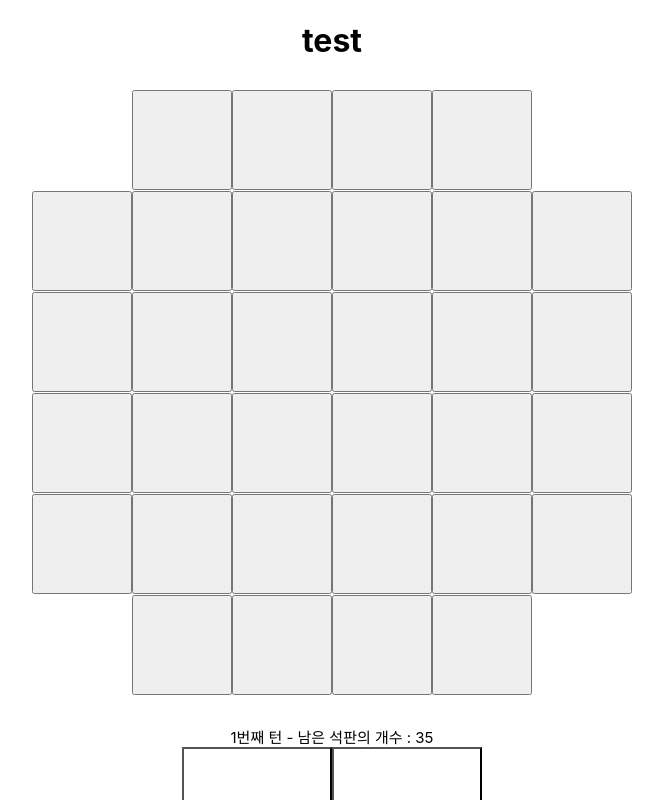
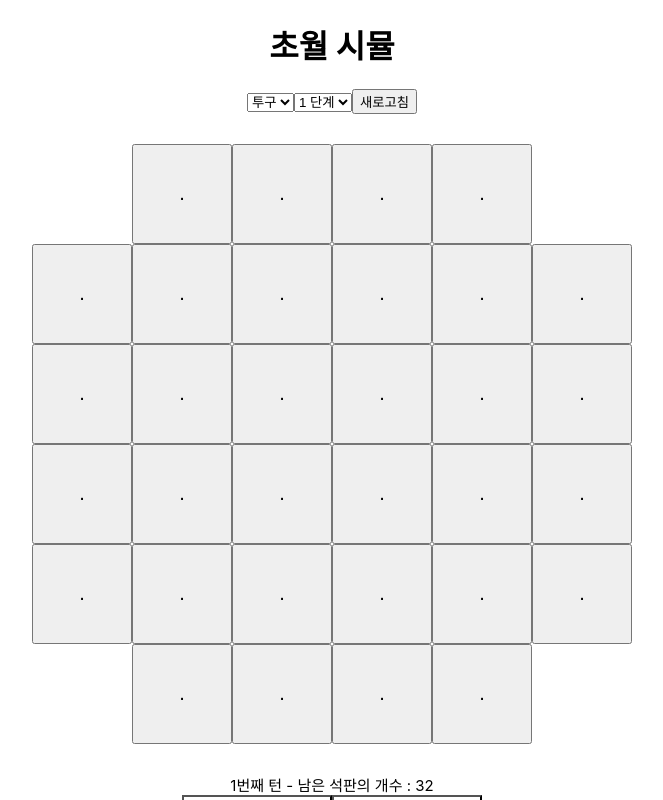
Before and after one commit to wkdtpgns5016/transcendence-simulator, a React (Create React App) app: page / in a window 1280 px wide. Shown: the top 800 px of the page, without its empty margins (308-971 px from the left). Built offline with nearby package versions, Linux system fonts and the light colour scheme.

Commit message:
Feat: 특수 장판 수정 및 장비 부위별 효과 장판 생성
1. 장비 별 장판 모양 구현
2. 특수 장판 - 복제, 축복, 신비 기능 수정

```diff
--- a/src/App.js
+++ b/src/App.js
@@ -34,7 +34,7 @@ class Square {
     this.hide = true;
     this.visibility = "";
     this.distortion = false;
-    this.text = "";
+    this.text = ".";
   }
 }
 
@@ -67,6 +67,21 @@ class inventory {
     this.change = 2;
     this.specital = false;
     this.useIndex = null;
+    this.saveUse = null;
+  }
+
+  initInventory() {
+    delete this.poket;
+    delete this.hand;
+
+    this.poket = [this.createSpirit(), this.createSpirit(), this.createSpirit()];
+    this.hand = [this.createSpirit(), this.createSpirit()];
+    this.levelUpSpirit();
+    this.selected = null;
+    this.change = 2;
+    this.specital = false;
+    this.useIndex = null;
+    this.saveUse = null;
   }
 
   changeHand(index) {
@@ -77,24 +92,27 @@ class inventory {
       this.selected = null;
       this.change--;
     }
-    console.log(this.hand);
+  }
+
+  appendHand(index) {
+    this.hand[index] = this.poket.shift();
+    this.poket.push(this.createSpirit());
+    this.levelUpSpirit();
+    this.selected = null;
   }
 
   useSpirit(index) {
     let spirit = null;
     if (index === 0) {
-      spirit = this.hand.shift();
+      spirit = this.hand[0];
       this.useIndex = 0;
     }
     else {
-      spirit = this.hand.pop();
+      spirit = this.hand[1];
       this.useIndex = 1;
     }
 
     this.selected = null;
-    this.hand.push(this.poket.shift());
-    this.poket.push(this.createSpirit());
-    this.levelUpSpirit();
     return (spirit);
   }
 
@@ -109,8 +127,7 @@ class inventory {
     if (this.hand[0].value === this.hand[1].value) {
       if (this.hand[0].level < 3 && this.hand[0].value !== "eruption" && this.hand[0].value !== "resonance") {
         this.hand[0].level++;
-        this.hand.pop();
-        this.hand.push(this.createSpirit());
+        this.appendHand(1);
         this.levelUpSpirit();
       }
     }
@@ -119,31 +136,27 @@ class inventory {
   mystery() {
     let leftIdx = (this.useIndex === 0 ? 1 : 0);
     let randomNum = Math.floor(Math.random() * 2);
-    delete this.hand[leftIdx];
     if (randomNum === 0) {
       this.hand[leftIdx] = new Spirit("분출", "eruption");
     }
     else {
       this.hand[leftIdx] = new Spirit("세계수의 공명", "resonance");
     }
-    console.log(this.useIndex);
-    console.log(leftIdx);
-    console.log(this.hand[leftIdx]);
   }
 
   enhance() {
     let leftIdx = (this.useIndex === 0 ? 1 : 0);
-
-    if (this.hand[leftIdx].level < 3) {
-      this.hand[leftIdx].level++;
+    if (this.hand[leftIdx].value !== "eruption" && this.hand[leftIdx].value !== "resonance") {
+      if (this.hand[leftIdx].level < 3) {
+        this.hand[leftIdx].level++;
+      }
     }
   }
 
-  reproduction() {
+  reproduction(selectSpirit) {
     let leftIdx = (this.useIndex === 0 ? 1 : 0);
-    delete this.hand[leftIdx];
-    this.hand[leftIdx] = this.hand[this.useIndex];
-
+    this.hand[leftIdx] = selectSpirit;
+    this.levelUpSpirit();
   }
 
   getHandString() {
@@ -168,14 +181,44 @@ class board {
     this.level = level;
     this.slate = squares;
     this.destroyed = [];
-    this.left = level**2 - 1;
+    this.left = level**2;
     this.count = 1;
+  }
+
+  initBoard(level) {
+
+    let squares = [];
+    for (let i=0; i<level**2; i++) {
+      squares[i] = new Square();
+    }
+    this.level = level;
+    this.slate = squares;
+    this.destroyed = [];
+    this.left = level**2;
+    this.count = 1;
+  }
+
+  countLeftSlate() {
+    let count = 0;
+    for (let i = 0; i < this.level**2; i++) {
+      if (this.slate[i].visibility !== "hidden" && this.slate[i].distortion === false)
+        count++;
+    }
+    return (count);
   }
 
   // 머리 장갑 : 모서리 1개
   // 상의 : 마름모
   // 견갑 하의 : 풀
-  setBoard(flag) {
+  setBoard(selectEquipment) {
+    let flag = 0;
+    if (selectEquipment === "3") {
+      flag = 1;
+    }
+    else if (selectEquipment === "2" || selectEquipment === "4") {
+      flag = 3;
+    }
+
     switch (flag) {
       case 0:
         this.slate[0].visibility = "hidden";
@@ -204,6 +247,7 @@ class board {
       default:
         break;
     }
+    this.left = this.countLeftSlate();
   }
 
   setSpecital() {
@@ -216,17 +260,76 @@ class board {
         continue;
       randomIndex.push(i);
     }
-
+    if (randomIndex.length === 0)
+      return;
     let idx = Math.floor(Math.random() * randomIndex.length);
     this.slate[randomIndex[idx]].specital = specital[randomNum];
     this.slate[randomIndex[idx]].color = "green";
     this.slate[randomIndex[idx]].text = specital[randomNum].name;
   }
 
-  setDistortion() {
-    let i = Math.floor(this.level / 2);
-    this.slate[i * this.level + i].distortion = true;
-    this.slate[i * this.level + i].color = "purple";
+  setDistortion(selectEquipment, selectLevel) {
+    if (selectLevel === "2") {
+      switch (selectEquipment) {
+        case "1":
+          this.slate[7].distortion = true;
+          this.slate[7].color = "purple";
+          this.slate[14].distortion = true;
+          this.slate[14].color = "purple";
+          this.slate[21].distortion = true;
+          this.slate[21].color = "purple";
+          this.slate[28].distortion = true;
+          this.slate[28].color = "purple";
+          break;
+
+        case "2":
+          this.slate[10].distortion = true;
+          this.slate[10].color = "purple";
+          this.slate[15].distortion = true;
+          this.slate[15].color = "purple";
+          this.slate[20].distortion = true;
+          this.slate[20].color = "purple";
+          this.slate[25].distortion = true;
+          this.slate[25].color = "purple";
+          break;
+
+        case "3":
+          this.slate[14].distortion = true;
+          this.slate[14].color = "purple";
+          this.slate[15].distortion = true;
+          this.slate[15].color = "purple";
+          this.slate[20].distortion = true;
+          this.slate[20].color = "purple";
+          this.slate[21].distortion = true;
+          this.slate[21].color = "purple";
+          break;
+
+        case "4":
+          this.slate[7].distortion = true;
+          this.slate[7].color = "purple";
+          this.slate[8].distortion = true;
+          this.slate[8].color = "purple";
+          this.slate[27].distortion = true;
+          this.slate[27].color = "purple";
+          this.slate[28].distortion = true;
+          this.slate[28].color = "purple";
+          break;
+
+        case "5":
+          this.slate[9].distortion = true;
+          this.slate[9].color = "purple";
+          this.slate[16].distortion = true;
+          this.slate[16].color = "purple";
+          this.slate[19].distortion = true;
+          this.slate[19].color = "purple";
+          this.slate[26].distortion = true;
+          this.slate[26].color = "purple";
+          break;
+
+        default:
+          break;
+      }
+    }
   }
 
   fallback() {
@@ -256,9 +359,10 @@ class App extends Component {
       board: new board(6),
       inventory: inven,
       selectSpirit: null,
+      selectLevel: "1",
+      selectEquipment: "1",
     };
-    //this.state.board.setDistortion();
-    this.state.board.setBoard(0);
+    this.state.board.setBoard(this.state.selectEquipment);
   }
 
   // 지진 : 가로 1자
@@ -592,7 +696,7 @@ class App extends Component {
   }
 
   // specital
-  useSpecital(specital) {
+  useSpecital(specital, selectSpirit) {
     const board = this.state.board;
     const inventory = this.state.inventory;
 
@@ -613,7 +717,7 @@ class App extends Component {
         this.enhance();
         break;
       case 5:
-        this.reproduction();
+        this.reproduction(selectSpirit);
         break;
       default:
         break;
@@ -627,7 +731,7 @@ class App extends Component {
 
   bless() {
     const board = this.state.board;
-    board.left++;
+    board.count--;
     this.setState({ board });
   }
 
@@ -650,9 +754,9 @@ class App extends Component {
 
   }
 
-  reproduction() {
+  reproduction(selectSpirit) {
     const inventory = this.state.inventory;
-    inventory.reproduction();
+    inventory.reproduction(selectSpirit);
     this.setState({ inventory });
   }
 
@@ -726,7 +830,7 @@ class App extends Component {
     for (let i = 0; i < board.slate.length; i++) {
       board.slate[i].color = null;
       board.slate[i].probability = 0;
-      board.slate[i].hide = false;
+      board.slate[i].hide = true;
       board.slate[i].text = ".";
       if (board.slate[i].distortion)
         board.slate[i].color = "purple";
@@ -745,6 +849,9 @@ class App extends Component {
     let selectSpirit = this.state.selectSpirit;
     if (!selectSpirit)
       return;
+    inventory.useSpirit(inventory.selected);
+    inventory.appendHand(inventory.useIndex);
+
     for (let i = 0; i < board.slate.length; i++) {
       if (board.slate[i].probability > 0) {
         const randomNum = Math.floor((Math.random() * 99) + 1);
@@ -760,6 +867,9 @@ class App extends Component {
               board.slate[i].visibility = "hidden";
               board.destroyed.push(i);
               board.left--;
+              if (board.slate[i].specital !== null) {
+                this.useSpecital(board.slate[i].specital, selectSpirit);
+              }
             }
           }
         }
@@ -770,14 +880,10 @@ class App extends Component {
         }
       }
     }
-    if (board.slate[index].specital !== null) {
-      this.useSpecital(board.slate[index].specital, selectSpirit);
-    }
     board.count++;
     board.setSpecital();
     selectSpirit = null;
     this.handleMouseOver(index);
-    inventory.useSpirit(inventory.selected);
     this.setState({ board, inventory, selectSpirit });
     this.checkFinish();
   }
@@ -818,6 +924,27 @@ class App extends Component {
     const board = this.state.board;
     if (board.left === 0)
       alert(board.count + "턴 소요하여 석판을 제거 하였습니다!");
+  }
+
+  refreshBoard() {
+    const board = this.state.board;
+    const inventory = this.state.inventory;
+    const selectEquipment = this.state.selectEquipment;
+    const selectLevel = this.state.selectLevel;
+
+    board.initBoard(6);
+    board.setBoard(selectEquipment);
+    board.setDistortion(selectEquipment, selectLevel);
+    inventory.initInventory();
+    this.setState({ board, inventory, selectSpirit: null });
+  }
+
+  selectLevelBoard = (e) => {
+    this.setState({ selectLevel: e.target.value });
+  }
+
+  selectEquipmentBoard = (e) => {
+    this.setState({ selectEquipment: e.target.value });
   }
 
   render() {
@@ -912,7 +1039,23 @@ class App extends Component {
 
     return (
       <div className="App">
-        <h1>test</h1>
+        <h1>초월 시뮬</h1>
+        {<select onChange={this.selectEquipmentBoard}>
+          <option value={1}>투구</option>
+          <option value={2}>견갑</option>
+          <option value={3}>상의</option>
+          <option value={4}>하의</option>
+          <option value={5}>장갑</option>
+        </select>}
+
+        {<select onChange={this.selectLevelBoard}>
+          <option value={1}>1 단계</option>
+          <option value={2}>2 단계</option>
+        </select>}
+
+        {<button onClick={() => this.refreshBoard()}>
+          새로고침
+        </button>}
         {/* <select onChange={this.handleSelect}>{spirit}</select> */}
         <div className="button-grid"
              style={{ margin: '30px'}}
```
